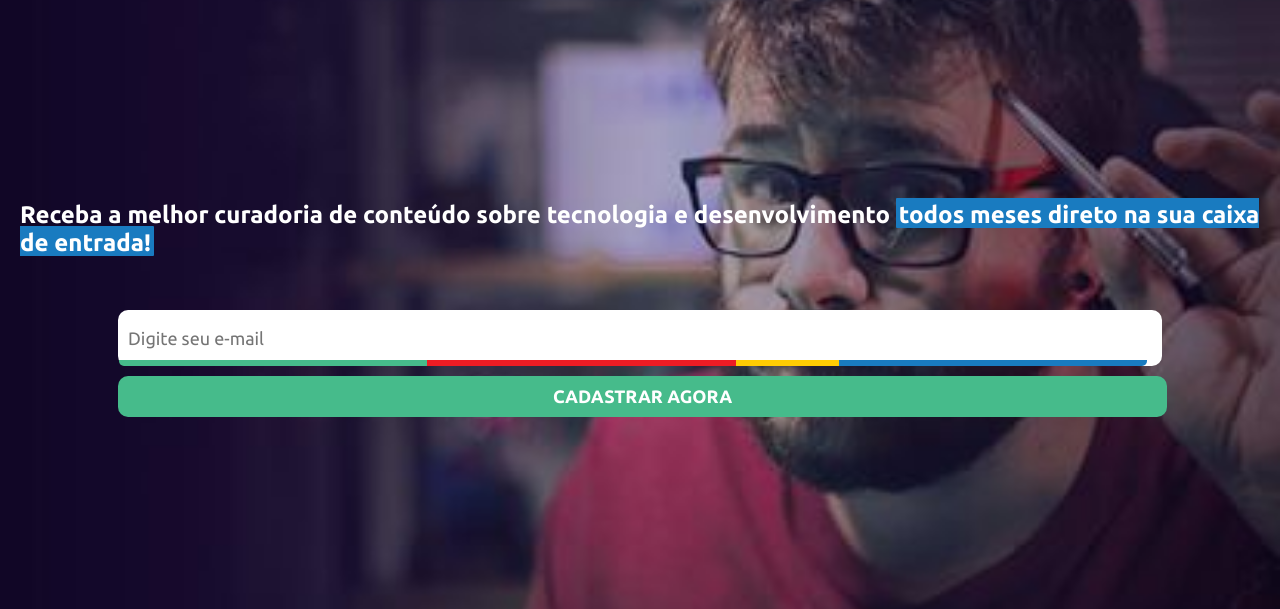
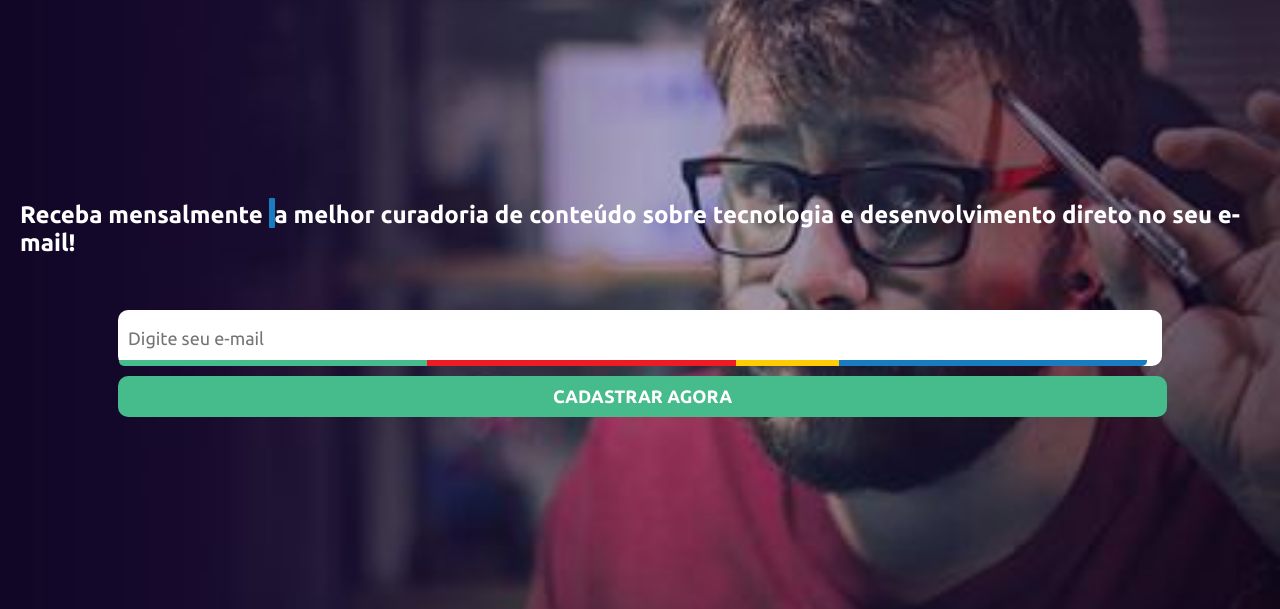
Before and after one commit to khaosdoctor/ls-news, a plain HTML site: page index.html in a window 1280 px wide. Shown: the part 121-730 px from the top of the page. Drawn offline with Linux system fonts and the light colour scheme.

Commit message:
feat: update copy
Signed-off-by: Lucas Santos <lhs.santoss@gmail.com>

```diff
--- a/index.html
+++ b/index.html
@@ -106,8 +106,7 @@
       <main>
         <div class="main-text-wrapper">
           <p class="main-text">
-            Receba a melhor curadoria de conteúdo sobre tecnologia e desenvolvimento
-            <strong class="bold blue-bg">todos meses direto na sua caixa de entrada!</strong>
+            Receba mensalmente <strong class="bold blue-bg"></strong>a melhor curadoria de conteúdo sobre tecnologia e desenvolvimento</strong> direto no seu e-mail!
           </p>
         </div>
 
```
